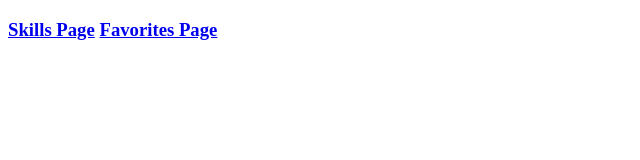
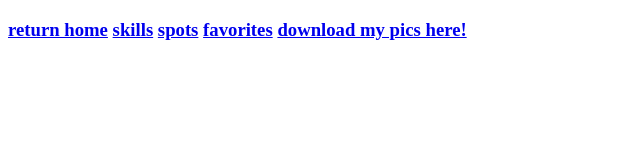
Before and after one commit to helenq2006/HTML-Static-Project, a plain HTML site: page spots.html in a window 1280 px wide. Shown: the whole page, without its empty margins (0-640 px from the left). Drawn offline with Linux system fonts and the light colour scheme.

Commit message:
Update spots.html

```diff
--- a/spots.html
+++ b/spots.html
@@ -4,12 +4,14 @@
     <meta charset="UTF-8">
     <meta http-equiv="X-UA-Compatible" content="IE=edge">
     <meta name="viewport" content="width=device-width, initial-scale=1.0">
-    <title>Spots</title>
+    <link rel="stylesheet" href="/style.css" />
+    <title>fav spots!</title>
 </head>
 <body>
 
 <!--links header-->
-    <h3> <a href="skills.html">Skills Page</a> <a href="favorites.html">Favorites Page</a></h3>
+<h3> <a href="index.html">return home</a> <a href="skills.html">skills</a> <a href="spots.html">spots</a>
+    <a href="favorites.html">favorites</a> <a href="picdownload.html">download my pics here!</a></h3>
 
 </body>
 </html>
```
